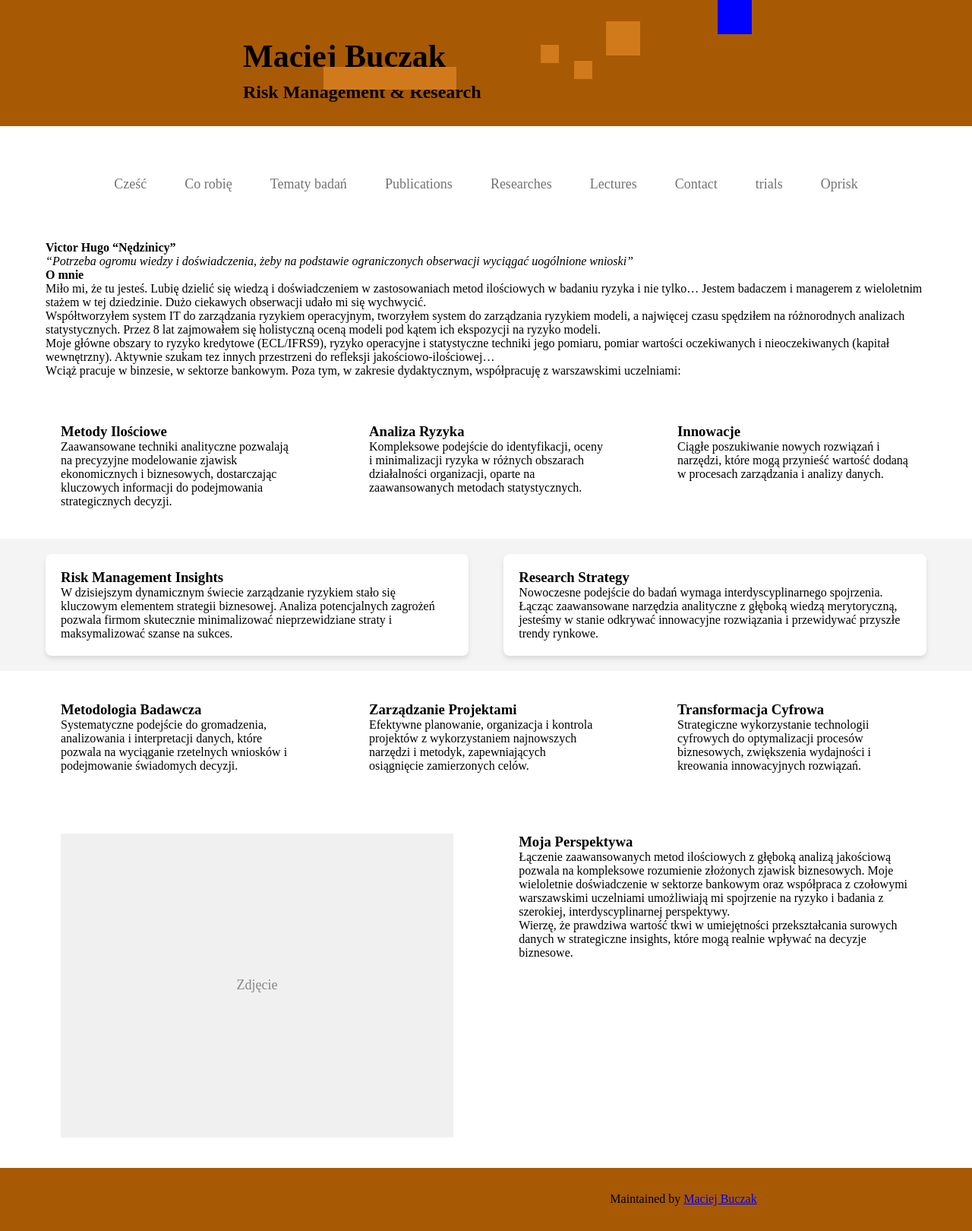
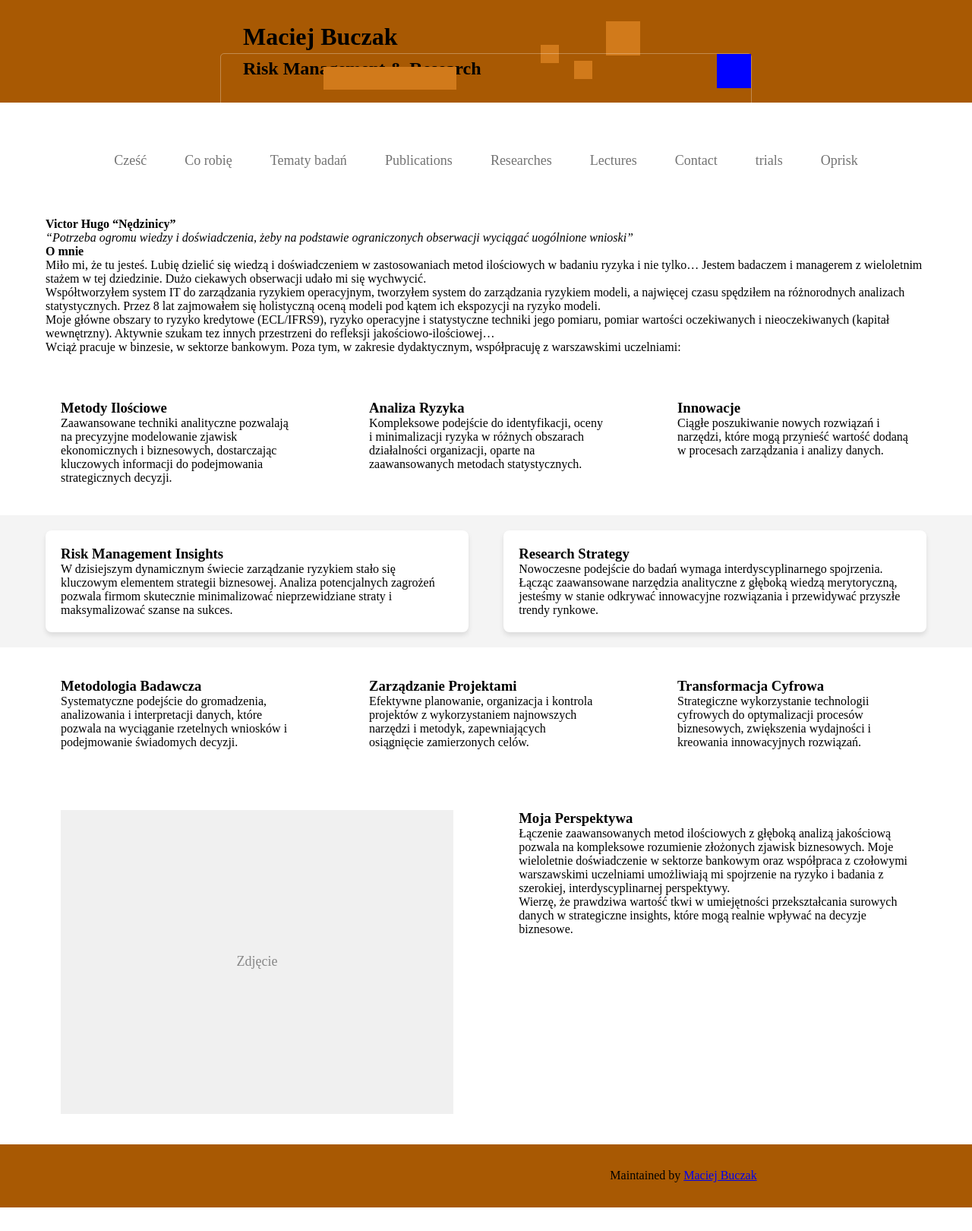
Before and after one commit to MaciejBuczak/risk-research, a Jekyll site: the page built from index.md, in a window 1280 px wide. Shown: the whole page at 76% size. Built offline with Jekyll 4.4.1, drawn with Linux system fonts in a browser that asks for light colours; after the commit the page ends 1589 px from its top, so only the background shows below that.

Commit message:
Update default.html

```diff
--- a/_layouts/default.html
+++ b/_layouts/default.html
@@ -44,7 +44,7 @@
       left: 260px;
       text-align: left;
     }
-    #project_title {
+    #project_ {
       font-size: 42px;
       margin-top: 20px;
       text-align: left;
@@ -62,16 +62,20 @@
     }
 
     /* Nowy kontener title-square-container */
-    .title-square-container {
-      position: absolute;
-      top: 0;
-      left: 50%;
-      transform: translateX(-50%);
-      width: 100%;
-      max-width: 700px;
-      height: 200px;
-      z-index: 10;
-    }
+.title-square-container {
+  position: absolute;
+  top: 70px; /* Kontrolowanie położenia w pionie */
+  left: 50%; /* Wycentrowanie w poziomie */
+  transform: translateX(-50%);
+  width: 100%; /* Pełna szerokość w ramach max-width */
+  max-width: 700px; /* Maksymalna szerokość */
+  height: 150px; /* Wysokość kontenera - możesz zmienić */
+  z-index: 10;
+  border: 1px solid rgba(255, 255, 255, 0.3); /* Delikatne białe obramowanie z przezroczystością */
+  border-radius: 5px; /* Zaokrąglone rogi */
+  box-sizing: border-box; /* Aby border nie zwiększał wymiarów */
+  padding: 10px; /* Wewnętrzny odstęp */
+}
 
     /* Nowy niebieski kwadrat w prawym górnym rogu */
     .title-square-container .blue-square {
```
